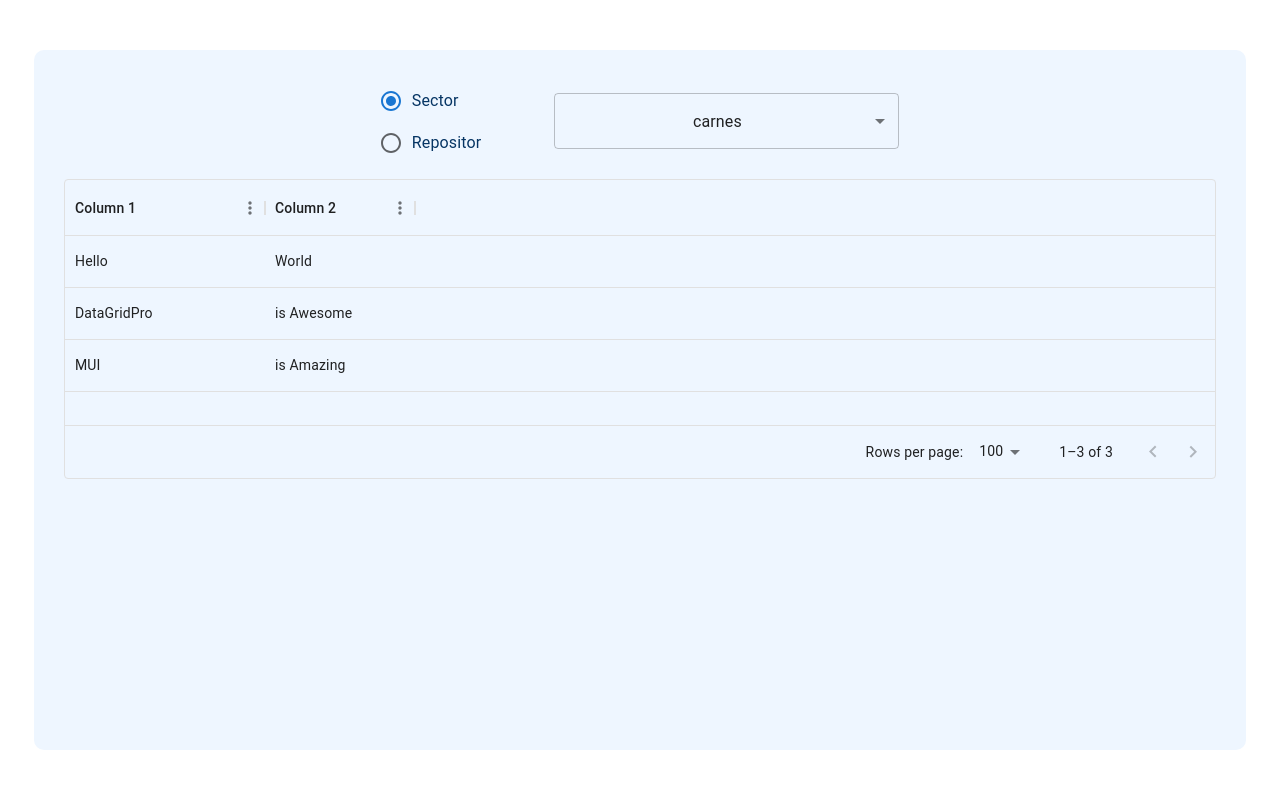
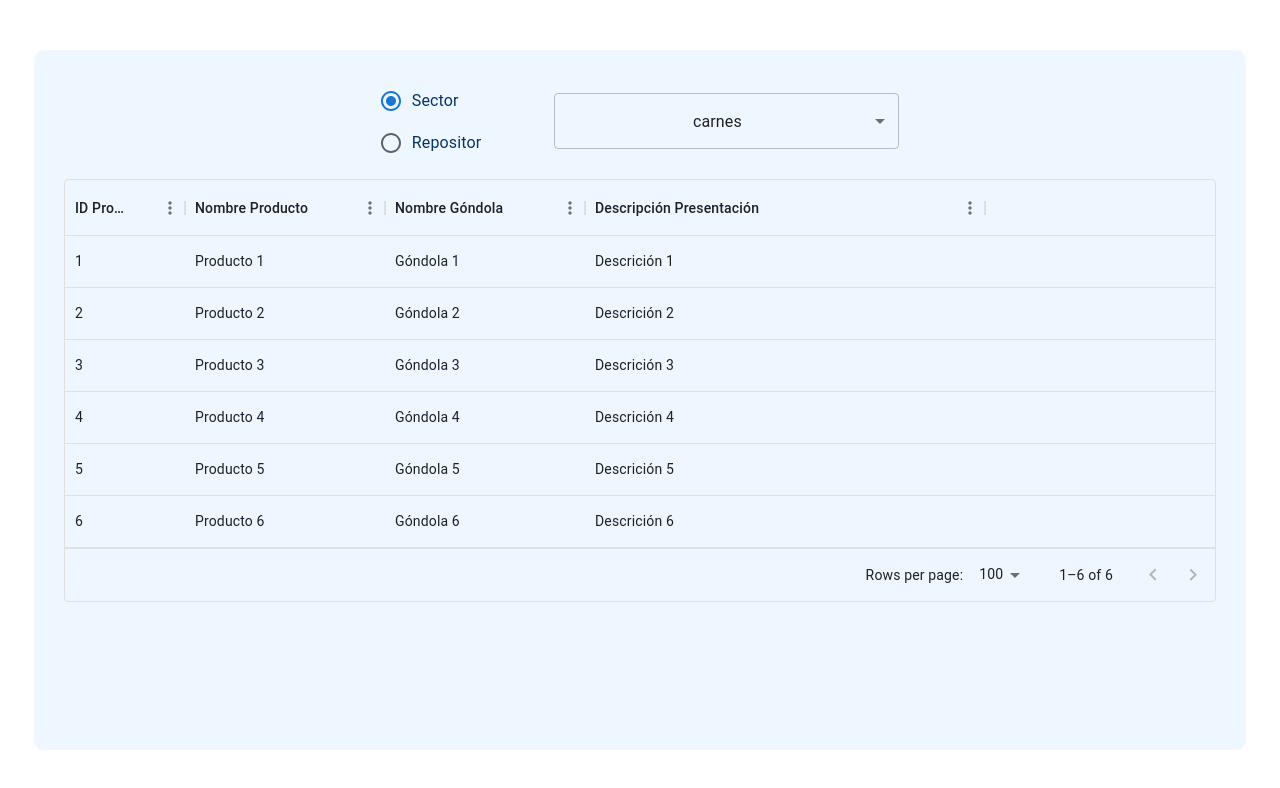
Before and after one commit to madescoces/grupo3-supermercado-fe, a React (Vite) app: page / in a window 1280 px wide. Shown: the top 788 px of the page. Built offline with nearby package versions, Linux system fonts and the light colour scheme.

Commit message:
Mock de grilla

```diff
--- a/src/App.css
+++ b/src/App.css
@@ -29,7 +29,6 @@
 
 .grid{
   min-width: 100%;
-  height: 300px;
   margin-top: var(--gap);
 }
 
--- a/src/components/datagrid/datagridComponent.tsx
+++ b/src/components/datagrid/datagridComponent.tsx
@@ -1,14 +1,19 @@
 import {DataGrid, GridColDef, GridRowsProp} from '@mui/x-data-grid'
 
 const rows: GridRowsProp = [
-  { id: 1, col1: 'Hello', col2: 'World' },
-  { id: 2, col1: 'DataGridPro', col2: 'is Awesome' },
-  { id: 3, col1: 'MUI', col2: 'is Amazing' },
+  { id: 1, col1: '1', col2: 'Producto 1', col3: 'Góndola 1', col4: 'Descrición 1' },
+  { id: 2, col1: '2', col2: 'Producto 2', col3: 'Góndola 2', col4: 'Descrición 2' },
+  { id: 3, col1: '3', col2: 'Producto 3', col3: 'Góndola 3', col4: 'Descrición 3' },
+  { id: 4, col1: '4', col2: 'Producto 4', col3: 'Góndola 4', col4: 'Descrición 4' },
+  { id: 5, col1: '5', col2: 'Producto 5', col3: 'Góndola 5', col4: 'Descrición 5' },
+  { id: 6, col1: '6', col2: 'Producto 6', col3: 'Góndola 6', col4: 'Descrición 6' },
 ];
 
 const columns: GridColDef[] = [
-  { field: 'col1', headerName: 'Column 1', width: 200 },
-  { field: 'col2', headerName: 'Column 2', width: 150 },
+  { field: 'col1', headerName: 'ID Producto', width: 120 },
+  { field: 'col2', headerName: 'Nombre Producto', width: 200 },
+  { field: 'col3', headerName: 'Nombre Góndola', width: 200 },
+  { field: 'col4', headerName: 'Descripción Presentación', width: 400 },
 ];
 
 export const DatagridComponent = () => {
```
